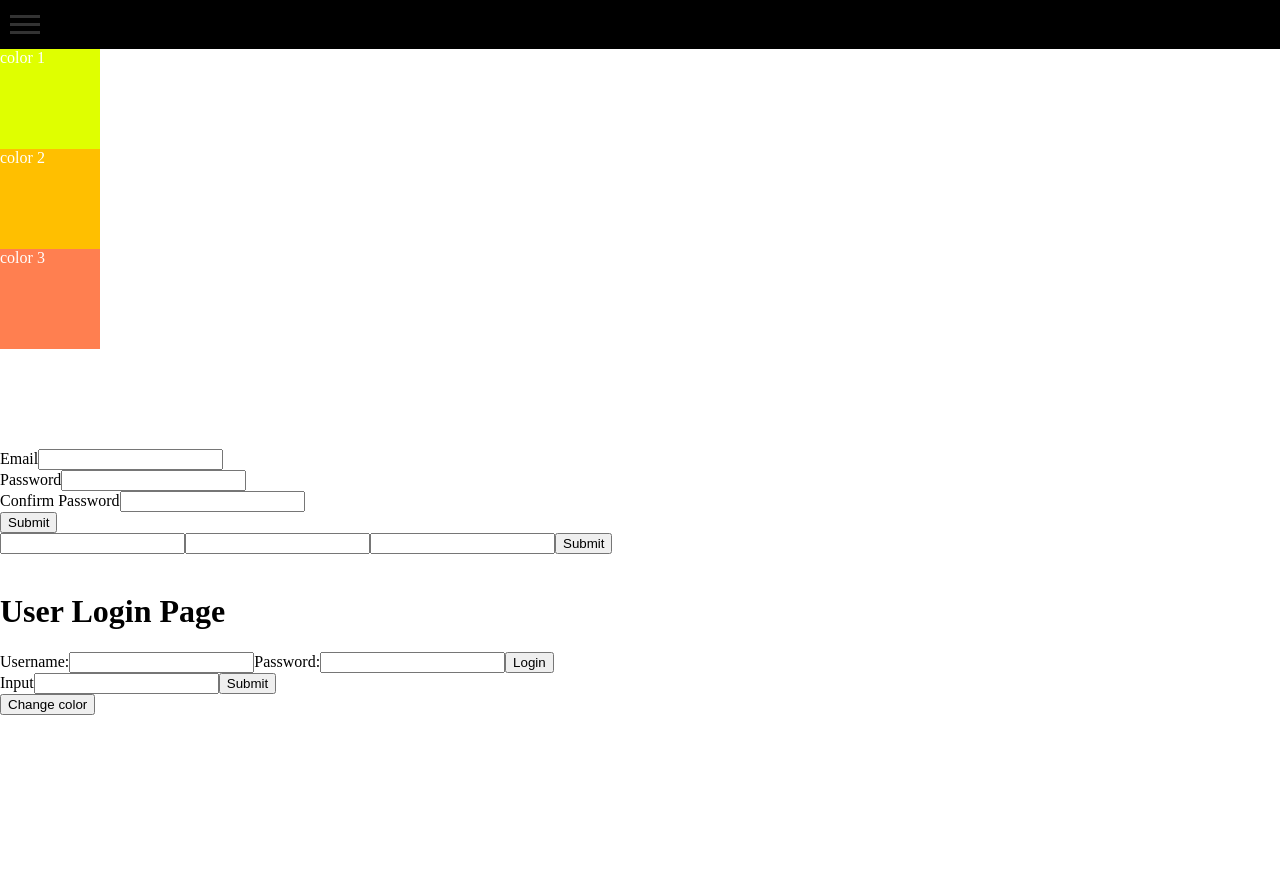
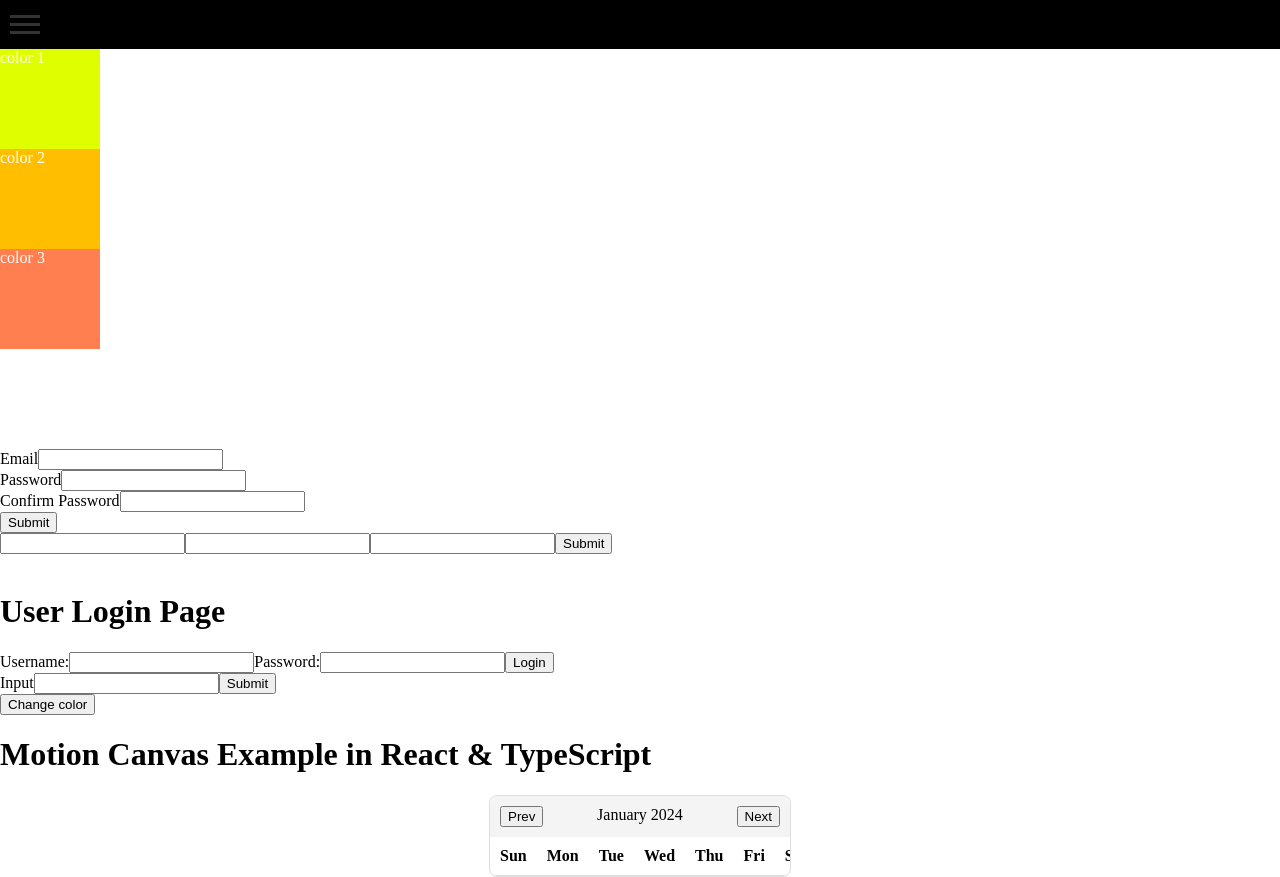
Before and after one commit to Calebbuffleben/react-animations, a React (Create React App) app: page / in a window 1280 px wide. Before the commit the page ends 800 px from the top, so only its background shows below. Built offline with nearby package versions, Linux system fonts and the light colour scheme.

Commit message:
calendar component

```diff
--- a/package.json
+++ b/package.json
@@ -9,12 +9,15 @@
     "@testing-library/jest-dom": "^5.17.0",
     "@testing-library/react": "^13.4.0",
     "@testing-library/user-event": "^13.5.0",
+    "@types/react": "^18.3.5",
+    "@types/react-dom": "^18.3.0",
     "framer-motion": "^10.16.4",
     "react": "^18.2.0",
     "react-dom": "^18.2.0",
     "react-hook-form": "^7.48.2",
     "react-redux": "^8.1.3",
     "react-scripts": "5.0.1",
+    "remotion": "^4.0.211",
     "storybook": "^7.5.3",
     "styled-components": "^6.1.0",
     "typescript": "^5.5.4",
--- a/src/App.js
+++ b/src/App.js
@@ -6,6 +6,8 @@ import { Provider } from 'react-redux';
 import store from './store/store';
 import LoginContainer from './containers/LoginContainer';
 import Input from './algorithms/Input';
+import MyVideo from './animations/FadeIn';
+import CalendarComponent from './components/Calendar/CalendarComponent';
 
 function App() {
   return (
@@ -19,6 +21,8 @@ function App() {
           <LoginContainer />
           <Input />
         </DarkMode>
+        <h1>Motion Canvas Example in React & TypeScript</h1>
+        <CalendarComponent />
       </div>
     </Provider>
   );
--- /dev/null
+++ b/src/animations/FadeIn.jsx
@@ -0,0 +1,22 @@
+import {AbsoluteFill, interpolate, useCurrentFrame} from 'remotion';
+
+const Title = ({title}) => {
+  const frame = useCurrentFrame();
+  const opacity = interpolate(frame, [0, 20], [0, 1], {
+    extrapolateRight: 'clamp',
+  });
+
+  return (
+    <div style={{opacity, textAlign: 'center', fontSize: '7em'}}>{title}</div>
+  );
+};
+
+export const MyVideo = () => {
+  return (
+    <AbsoluteFill>
+      <Title title="Hello World" />
+    </AbsoluteFill>
+  );
+};
+
+export default MyVideo;
--- a/src/animations/MotionCanvas.tsx
+++ /dev/null
@@ -1,2 +0,0 @@
-import React, { useEffect, useRef } from "react";
-import { makeScene2D } from "@motion-canvas/2d";
--- /dev/null
+++ b/src/components/Calendar/CalendarComponent.js
@@ -0,0 +1,69 @@
+import { useState } from "react";
+import styled from "styled-components";
+
+const CalendarContainer = styled.div`
+  width: 300px;
+  margin: 0 auto;
+  border: 1px solid #ddd;
+  border-radius: 8px;
+  overflow: hidden;
+`;
+
+const CalendarHeader = styled.div`
+  display: flex;
+  justify-content: space-between;
+  padding: 10px;
+  background-color: #f4f4f4;
+  text-align: center;
+`;
+
+const DayGrid = styled.div`
+  display: grid;
+  grid-template-columns: repeat(7, 1fr);
+  text-align: center;
+`;
+
+const Day = styled.div`
+  padding: 10px;
+  border-bottom: 1px solid #ddd;
+  cursor: pointer;
+
+  /* Highlight selected day */
+  background-color: ${(props) => (props.isSelected ? '#ff8c00' : 'transparent')};
+  color: ${(props) => (props.isToday ? '#d63031' : 'inherit')};
+`;
+
+const months = ['Jan', 'Feb', 'Mar', 'Apr', 'May', 'Jun', 'Jul', 'Aug', 'Sep', 'Oct', 'Nov', 'Dec'];
+const daysOfWeek = ['Sun', 'Mon', 'Tue', 'Wed', 'Thu', 'Fri', 'Sat'];
+
+const CalendarComponent = () => {
+    const today = new Date();
+    const [dates, setDates] = useState([]);
+    const [calendar, setCalendar] = useState({
+        month: today.getMonth(),
+        year: today.getFullYear()
+    });
+    const daysArray = [];
+
+    return (
+        <div>
+            <CalendarContainer>
+                <CalendarHeader>
+                    <button onClick={() => setCalendar(prevState => ({...prevState, month: prevState.month - 1 }))}>Prev</button>
+                    <span>{new Date(calendar.year, calendar.month).toLocaleString('default', { month: 'long', year: 'numeric' })}</span>
+                    <button onClick={() => setCalendar(prevState => ({...prevState, month: prevState.month - 1 }))}>Next</button>
+                </CalendarHeader>
+                <DayGrid>
+                    {daysOfWeek.map((day) => (
+                        <Day key={day} style={{ fontWeight: 'bold' }}>{day}</Day>
+                    ))}
+                </DayGrid>
+                <DayGrid>
+                    {daysArray}
+                </DayGrid>
+            </CalendarContainer>
+        </div>
+    )
+}
+
+export default CalendarComponent;
```
Also changed, not shown: 1 other file (tests, documents, lock files or other folders).
